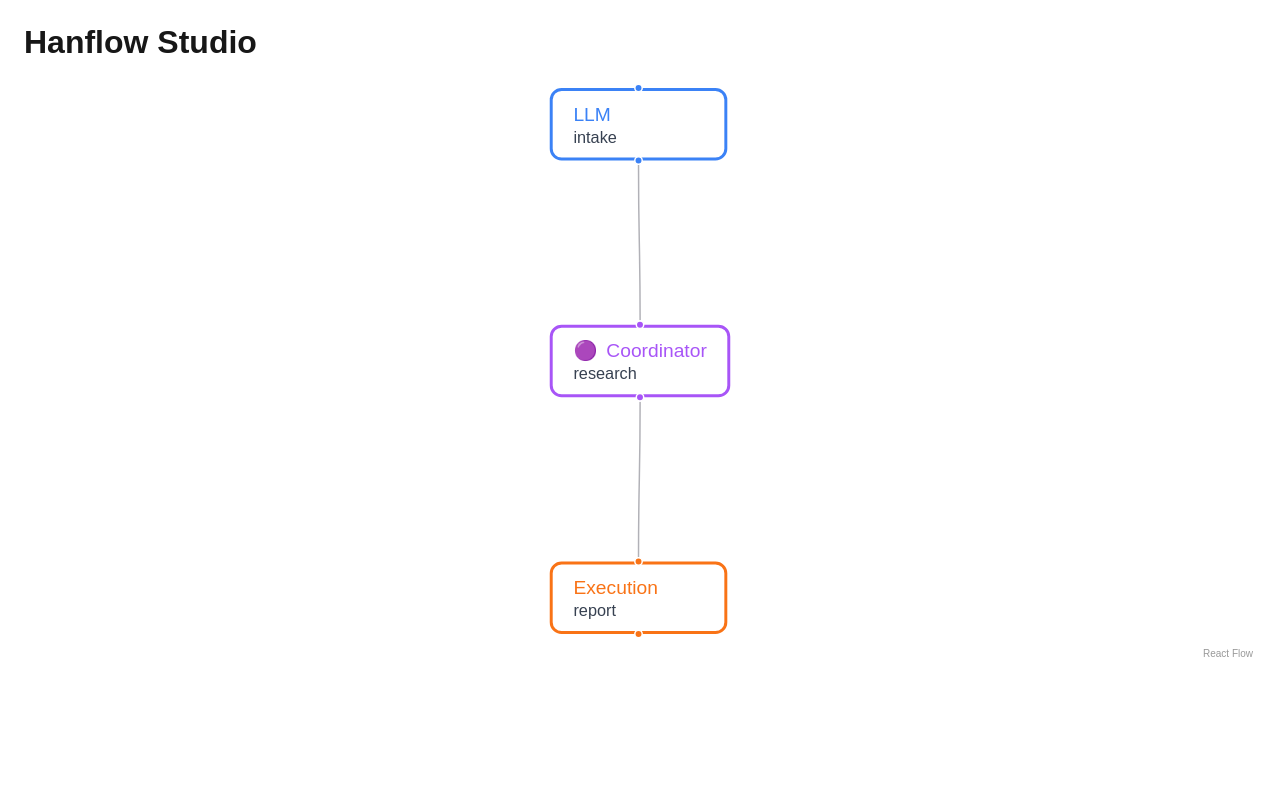
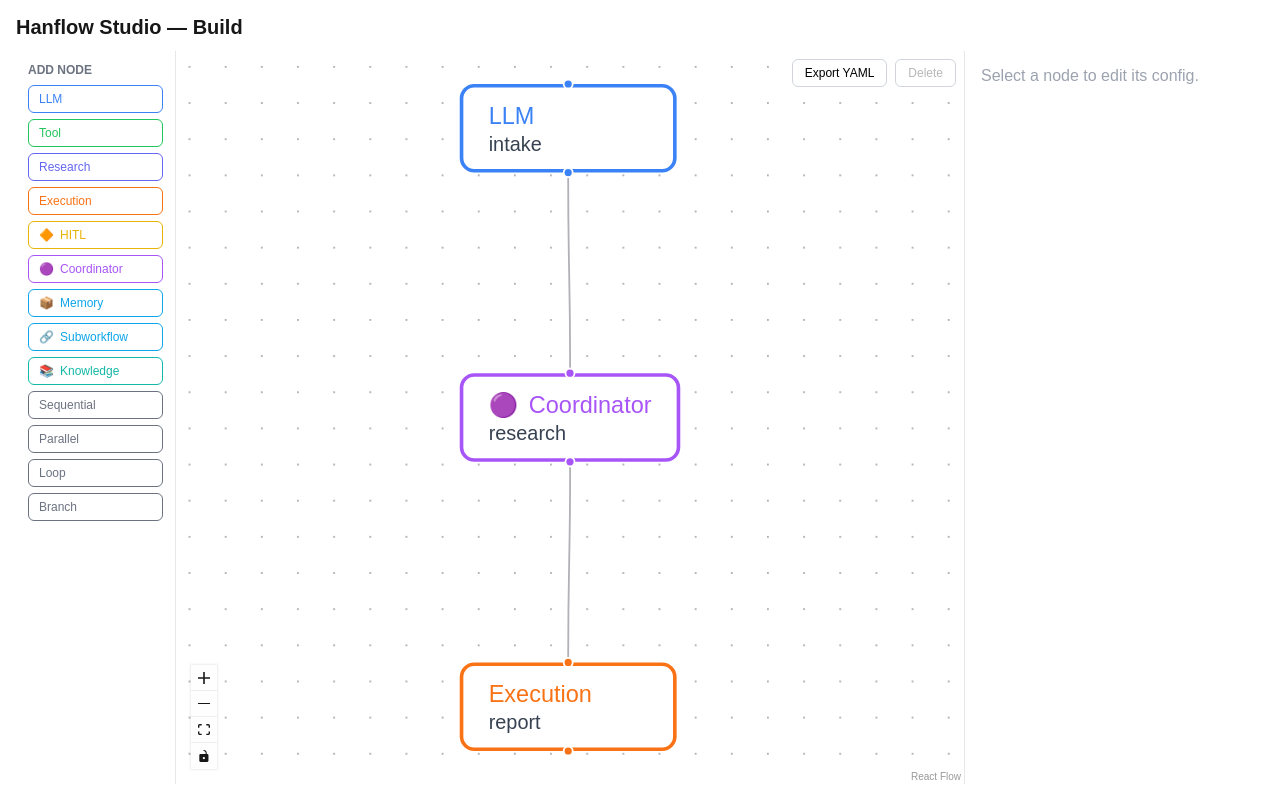
Before and after one commit to xpc1024/hanflow, a Next.js app in the folder web/: page / in a window 1280 px wide. Built offline with nearby package versions, Linux system fonts and the light colour scheme.

Commit message:
feat(web): Phase 14 — Build mode (palette + add/connect/delete/move + Inspector + YAML export)

```diff
--- a/web/app/page.tsx
+++ b/web/app/page.tsx
@@ -1,4 +1,4 @@
-import { WorkflowCanvas } from "@/components/canvas/WorkflowCanvas";
+import { BuildMode } from "@/components/canvas/BuildMode";
 import type { WorkflowDSL } from "@/lib/dsl/types";
 
 const sampleDsl: WorkflowDSL = {
@@ -17,9 +17,11 @@ const sampleDsl: WorkflowDSL = {
 
 export default function Home() {
   return (
-    <main style={{ padding: 24 }}>
-      <h1>Hanflow Studio</h1>
-      <WorkflowCanvas dsl={sampleDsl} />
+    <main style={{ padding: 16, height: "100vh", display: "flex", flexDirection: "column" }}>
+      <h1 style={{ margin: "0 0 12px", fontSize: 20 }}>Hanflow Studio — Build</h1>
+      <div style={{ flex: 1 }}>
+        <BuildMode initialDsl={sampleDsl} />
+      </div>
     </main>
   );
 }
--- /dev/null
+++ b/web/components/canvas/BuildMode.tsx
@@ -0,0 +1,119 @@
+"use client";
+
+import { useMemo, useState, useCallback, useEffect } from "react";
+import { ReactFlow, Background, Controls } from "@xyflow/react";
+import "@xyflow/react/dist/style.css";
+import type { WorkflowDSL } from "@/lib/dsl/types";
+import type { Node } from "@xyflow/react";
+import { dslToCanvas } from "@/lib/dsl/transform";
+import { canvasToDsl } from "@/lib/dsl/transform";
+import { layoutDagre } from "@/lib/dsl/layout";
+import { PrimitiveNode } from "./PrimitiveNode";
+import { NodePalette } from "@/components/toolbar/NodePalette";
+import { Inspector } from "@/components/inspector/Inspector";
+import { useCanvasStore } from "@/stores/canvasStore";
+import type { CanvasNodeData } from "@/lib/dsl/transform";
+
+const nodeTypes = { primitive: PrimitiveNode };
+
+/** Build mode: palette + canvas + inspector + YAML export/import. */
+export function BuildMode({ initialDsl }: { initialDsl: WorkflowDSL }) {
+  const { nodes, edges, selectedId, setInitial, onNodesChange, onEdgesChange, onConnect, selectNode, updateConfig, deleteNode } =
+    useCanvasStore();
+  const [yamlOut, setYamlOut] = useState("");
+
+  // Initialize from DSL on mount / when initialDsl changes
+  useEffect(() => {
+    const { nodes: rawNodes, edges: rawEdges } = dslToCanvas(initialDsl);
+    const laid = layoutDagre(rawNodes, rawEdges).map(
+      (n) => ({ ...n, type: "primitive" })
+    ) as Node<CanvasNodeData>[];
+    setInitial(laid, rawEdges);
+  }, [initialDsl, setInitial]);
+
+  const selectedNode = useMemo(
+    () => nodes.find((n) => n.id === selectedId) ?? null,
+    [nodes, selectedId]
+  );
+
+  const handleExport = useCallback(() => {
+    const dsl = canvasToDsl(nodes, edges, { name: initialDsl.name });
+    // Serialize to YAML (simple — production uses js-yaml)
+    const lines: string[] = [`name: ${dsl.name}`, "nodes:"];
+    for (const n of dsl.nodes) {
+      lines.push(`  - id: ${n.id}`);
+      lines.push(`    type: ${n.type}`);
+      if (n.depends_on && n.depends_on.length > 0) {
+        lines.push(`    depends_on: [${n.depends_on.join(", ")}]`);
+      }
+      if (n.config && Object.keys(n.config).length > 0) {
+        lines.push(`    config:`);
+        for (const [k, v] of Object.entries(n.config)) {
+          lines.push(`      ${k}: ${JSON.stringify(v)}`);
+        }
+      }
+    }
+    setYamlOut(lines.join("\n"));
+  }, [nodes, edges, initialDsl.name]);
+
+  const handleDelete = useCallback(() => {
+    if (selectedId) deleteNode(selectedId);
+  }, [selectedId, deleteNode]);
+
+  return (
+    <div style={{ display: "flex", height: "100%", minHeight: 600 }}>
+      <NodePalette />
+      <div style={{ flex: 1, position: "relative" }}>
+        <div style={{ position: "absolute", top: 8, right: 8, zIndex: 10, display: "flex", gap: 8 }}>
+          <button onClick={handleExport} style={btn}>Export YAML</button>
+          <button onClick={handleDelete} disabled={!selectedId} style={btn}>Delete</button>
+        </div>
+        <ReactFlow
+          nodes={nodes}
+          edges={edges}
+          onNodesChange={onNodesChange}
+          onEdgesChange={onEdgesChange}
+          onConnect={onConnect}
+          onNodeClick={(_, n) => selectNode(n.id)}
+          onPaneClick={() => selectNode(null)}
+          nodeTypes={nodeTypes}
+          fitView
+        >
+          <Background />
+          <Controls />
+        </ReactFlow>
+      </div>
+      <Inspector node={selectedNode} onDataChange={updateConfig} />
+      {yamlOut && (
+        <pre
+          style={{
+            position: "absolute",
+            bottom: 16,
+            left: 180,
+            right: 320,
+            background: "#1e293b",
+            color: "#e2e8f0",
+            padding: 12,
+            borderRadius: 8,
+            fontSize: 11,
+            fontFamily: "monospace",
+            maxHeight: 200,
+            overflow: "auto",
+            zIndex: 20,
+          }}
+        >
+          {yamlOut}
+        </pre>
+      )}
+    </div>
+  );
+}
+
+const btn: React.CSSProperties = {
+  padding: "6px 12px",
+  border: "1px solid #d1d5db",
+  borderRadius: 6,
+  background: "#fff",
+  cursor: "pointer",
+  fontSize: 12,
+};
--- /dev/null
+++ b/web/components/toolbar/NodePalette.tsx
@@ -0,0 +1,58 @@
+"use client";
+
+import { NODE_META } from "@/lib/dsl/nodeMeta";
+import type { NodeType } from "@/lib/dsl/types";
+import { useCanvasStore } from "@/stores/canvasStore";
+
+const ALL_TYPES: NodeType[] = [
+  "LLM", "Tool", "Research", "Execution",
+  "HITL",
+  "Coordinator",
+  "Memory", "Subworkflow", "Knowledge",
+  "Sequential", "Parallel", "Loop", "Branch",
+];
+
+/** Palette of 13 primitive buttons — click to add a node to the canvas. */
+export function NodePalette() {
+  const addNode = useCanvasStore((s) => s.addNode);
+
+  return (
+    <div
+      style={{
+        width: 160,
+        padding: 12,
+        borderRight: "1px solid #e5e7eb",
+        overflowY: "auto",
+      }}
+    >
+      <h4 style={{ margin: "0 0 8px", fontSize: 12, color: "#6b7280" }}>ADD NODE</h4>
+      <div style={{ display: "flex", flexDirection: "column", gap: 6 }}>
+        {ALL_TYPES.map((t) => {
+          const meta = NODE_META[t];
+          return (
+            <button
+              key={t}
+              onClick={() => addNode(t)}
+              style={{
+                display: "flex",
+                alignItems: "center",
+                gap: 6,
+                padding: "6px 10px",
+                border: `1px solid ${meta.color}`,
+                borderRadius: 6,
+                background: "#fff",
+                cursor: "pointer",
+                fontSize: 12,
+                fontWeight: 500,
+                color: meta.color,
+              }}
+            >
+              {meta.icon && <span>{meta.icon}</span>}
+              {meta.label}
+            </button>
+          );
+        })}
+      </div>
+    </div>
+  );
+}
--- a/web/package.json
+++ b/web/package.json
@@ -17,7 +17,8 @@
     "dagre": "^0.8.5",
     "next": "14.2.35",
     "react": "^18",
-    "react-dom": "^18"
+    "react-dom": "^18",
+    "zustand": "^5.0.14"
   },
   "devDependencies": {
     "@types/dagre": "^0.7.52",
--- /dev/null
+++ b/web/stores/canvasStore.ts
@@ -0,0 +1,80 @@
+// Zustand store for Build-mode canvas state: nodes, edges, selected node,
+// and actions to add/delete/connect nodes + edit config. The store holds the
+// React Flow state directly; canvasToDsl converts it back to a WorkflowDSL on
+// demand (export / save).
+
+import { create } from "zustand";
+import type { Edge, Node, OnConnect, OnNodesChange, OnEdgesChange } from "@xyflow/react";
+import { applyNodeChanges, applyEdgeChanges, addEdge } from "@xyflow/react";
+import { DEFAULT_CONFIG } from "@/lib/dsl/nodeMeta";
+import type { NodeType } from "@/lib/dsl/types";
+import type { CanvasNodeData } from "@/lib/dsl/transform";
+
+interface CanvasStore {
+  nodes: Node<CanvasNodeData>[];
+  edges: Edge[];
+  selectedId: string | null;
+  setInitial: (nodes: Node<CanvasNodeData>[], edges: Edge[]) => void;
+  onNodesChange: OnNodesChange;
+  onEdgesChange: OnEdgesChange;
+  onConnect: OnConnect;
+  addNode: (type: NodeType) => void;
+  deleteNode: (id: string) => void;
+  selectNode: (id: string | null) => void;
+  updateConfig: (nodeId: string, config: Record<string, unknown>) => void;
+}
+
+let idCounter = 100;
+
+export const useCanvasStore = create<CanvasStore>((set, get) => ({
+  nodes: [],
+  edges: [],
+  selectedId: null,
+
+  setInitial: (nodes, edges) => set({ nodes, edges, selectedId: null }),
+
+  onNodesChange: (changes) => {
+    set({ nodes: applyNodeChanges(changes, get().nodes) as Node<CanvasNodeData>[] });
+  },
+
+  onEdgesChange: (changes) => {
+    set({ edges: applyEdgeChanges(changes, get().edges) });
+  },
+
+  onConnect: (connection) => {
+    set({ edges: addEdge(connection, get().edges) });
+  },
+
+  addNode: (type) => {
+    const id = `${type.toLowerCase()}-${idCounter++}`;
+    const newNode: Node<CanvasNodeData> = {
+      id,
+      type: "primitive",
+      position: { x: 250, y: idCounter * 30 },
+      data: {
+        label: id,
+        nodeType: type,
+        config: { ...(DEFAULT_CONFIG[type] ?? {}) },
+      },
+    };
+    set({ nodes: [...get().nodes, newNode], selectedId: id });
+  },
+
+  deleteNode: (id) => {
+    set({
+      nodes: get().nodes.filter((n) => n.id !== id),
+      edges: get().edges.filter((e) => e.source !== id && e.target !== id),
+      selectedId: get().selectedId === id ? null : get().selectedId,
+    });
+  },
+
+  selectNode: (id) => set({ selectedId: id }),
+
+  updateConfig: (nodeId, config) => {
+    set({
+      nodes: get().nodes.map((n) =>
+        n.id === nodeId ? { ...n, data: { ...n.data, config } } : n
+      ),
+    });
+  },
+}));
```
Also changed, not shown: 2 other files (tests, documents, lock files or other folders).
